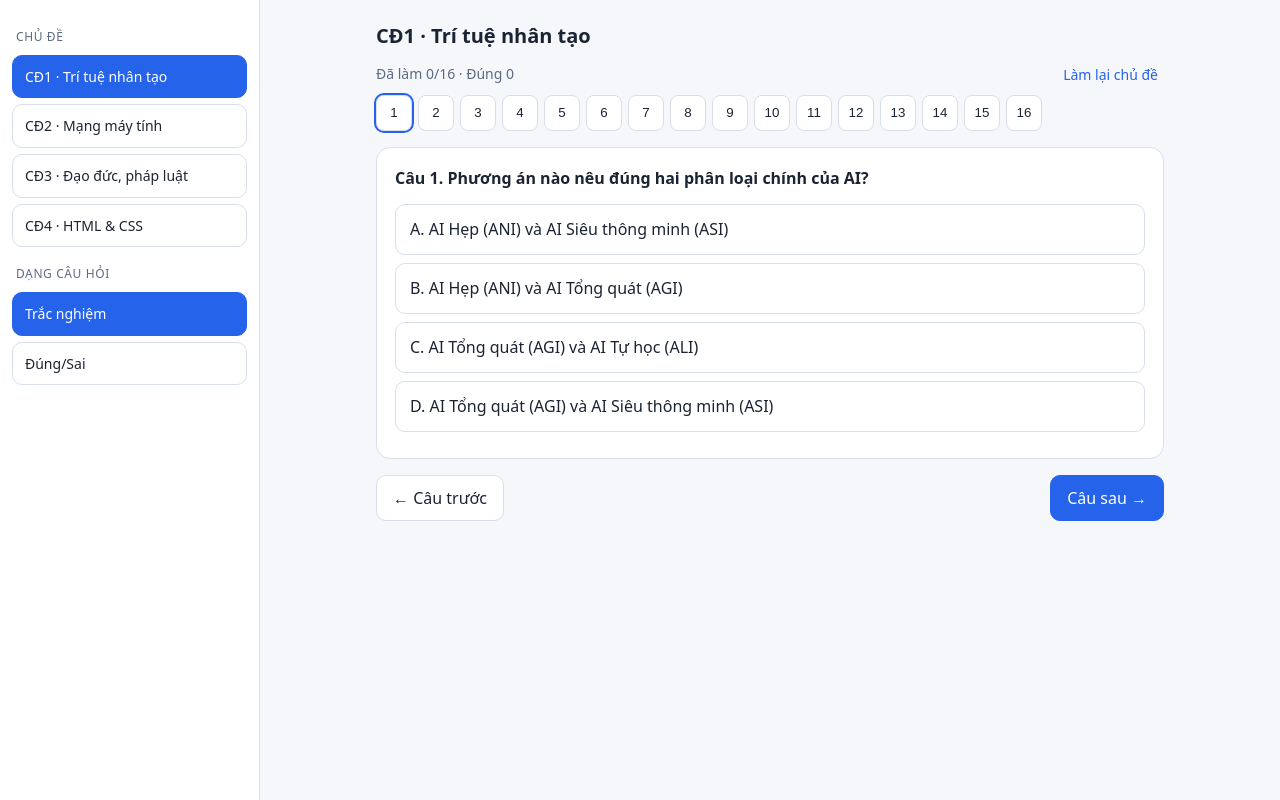
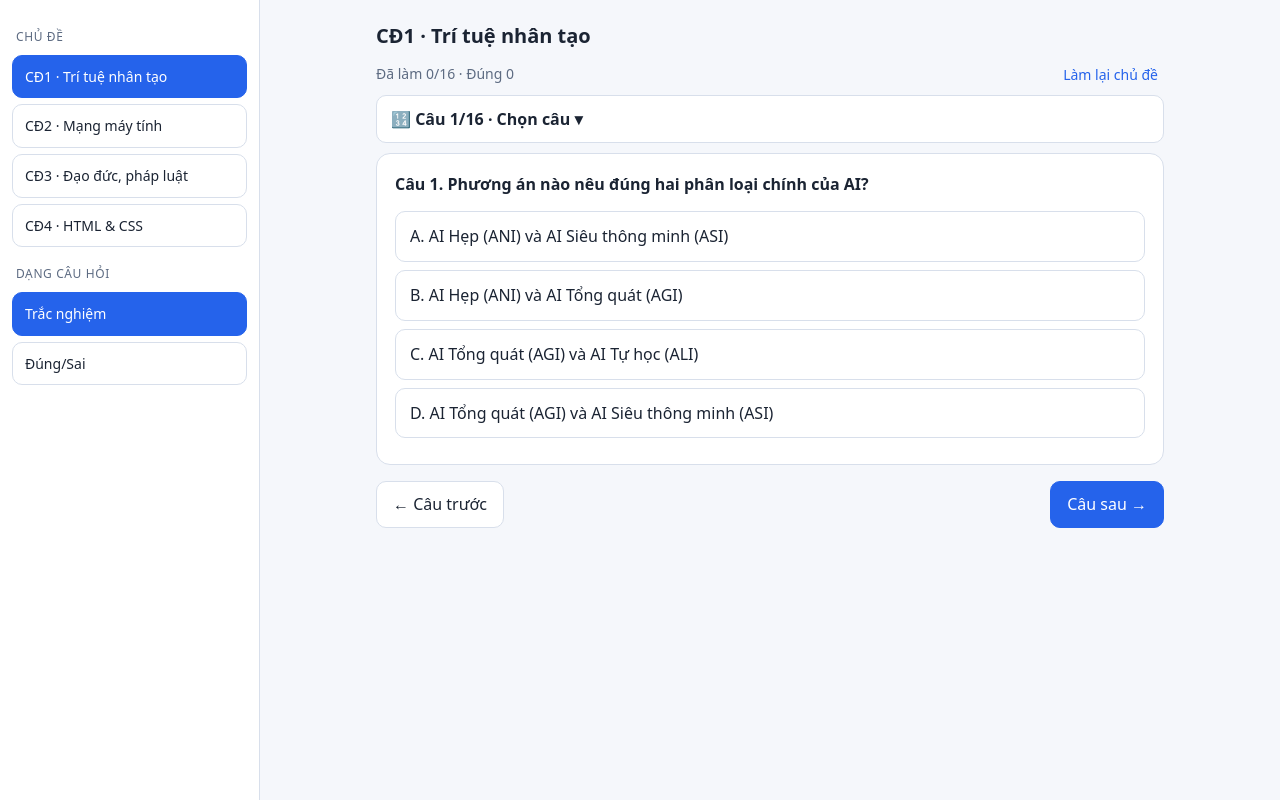
Before and after one commit to Nguyentran1508/tin12, a plain HTML site: page index.html in a window 1280 px wide. Drawn offline with Linux system fonts and the light colour scheme.

Commit message:
Update index.html

```diff
--- a/index.html
+++ b/index.html
@@ -30,10 +30,11 @@ html{-webkit-text-size-adjust:100%}button{touch-action:manipulation}.opt,.q,.st
 .mb{display:none}.lb{font-size:12px;text-transform:uppercase;letter-spacing:.05em;color:var(--mut);margin:12px 4px 2px}.mn{display:flex;flex-direction:column;gap:6px}.mn button{width:100%;text-align:left;border-radius:10px;padding:10px 12px;font-size:14px}
 @media(min-width:761px){body{padding-left:260px}nav{position:fixed;top:0;left:0;bottom:0;width:260px;display:block;overflow-y:auto;border-bottom:0;border-right:1px solid var(--bd);padding:16px 12px}}
 @media(max-width:760px){nav{display:block;overflow:visible}.mb{display:block;width:100%;text-align:left;border-radius:10px;font-weight:600;font-size:14px}.mn{display:none;margin-top:8px;max-height:70vh;overflow-y:auto}nav.open .mn{display:flex}}
+.gt{display:block;width:100%;text-align:left;margin-bottom:10px;padding:11px 14px;border:1px solid var(--bd);border-radius:10px;background:var(--card);color:var(--tx);font:inherit;font-weight:600;cursor:pointer}#gr{display:none}#gr.show{display:flex}
 </style></head><body>
 <nav id="nav"></nav>
 <main><h1 id="t"></h1><div class="bar"><span id="sc"></span><button id="rs" style="background:none;border:0;color:var(--pri);cursor:pointer;font:inherit">Làm lại chủ đề</button></div>
-<div class="grid" id="gr"></div><div class="card" id="cd"></div><div class="ctl"><button id="pv">← Câu trước</button><button class="p" id="nx">Câu sau →</button></div></main>
+<button class="gt" id="gt" onclick="$('gr').classList.toggle('show');lab()"></button><div class="grid" id="gr"></div><div class="card" id="cd"></div><div class="ctl"><button id="pv">← Câu trước</button><button class="p" id="nx">Câu sau →</button></div></main>
 <script>
 const T=[
 {n:"CĐ1 · Trí tuệ nhân tạo",q:[
@@ -230,5 +231,6 @@ $("cd").innerHTML=`<p class="q">Câu ${qi+1}. ${e(q[0])}</p>`+q[1].map((s,j)=>{c
 $("pv").disabled=qi==0;$("nx").disabled=qi==n-1}
 function tf(j,c){(B[ti][qi]=B[ti][qi]||[])[j]=c;draw()}
 $("pv").onclick=()=>{qi--;draw()};$("nx").onclick=()=>{qi++;draw()};
-$("rs").onclick=()=>{A[ti]={};B[ti]={};qi=0;draw()};draw();
+$("rs").onclick=()=>{A[ti]={};B[ti]={};qi=0;draw()};function lab(){const n=m?TF[ti].length:T[ti].q.length;$("gt").textContent=`🔢 Câu ${qi+1}/${n} · `+($("gr").classList.contains("show")?"Thu gọn ▴":"Chọn câu ▾")}
+let _d=draw;draw=function(){_d();lab()};$("gr").onclick=e=>{if(e.target.closest("button")){$("gr").classList.remove("show");lab()}};draw();
 </script></body></html>
```
